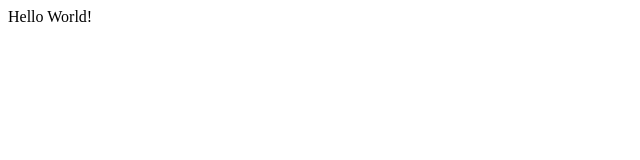
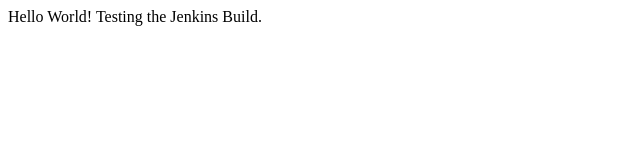
Before and after one commit to likithadt/SIT753-TASK6.1C, a plain HTML site: page index.html in a window 1280 px wide. Shown: the whole page, without its empty margins (0-640 px from the left). Drawn offline with Linux system fonts and the light colour scheme.

Commit message:
checking the jenkins pipeline build automation

```diff
--- a/index.html
+++ b/index.html
@@ -7,5 +7,6 @@
     </head>
     <body>
         Hello World!
+        Testing the Jenkins Build.
     </body>
 </html>
```
